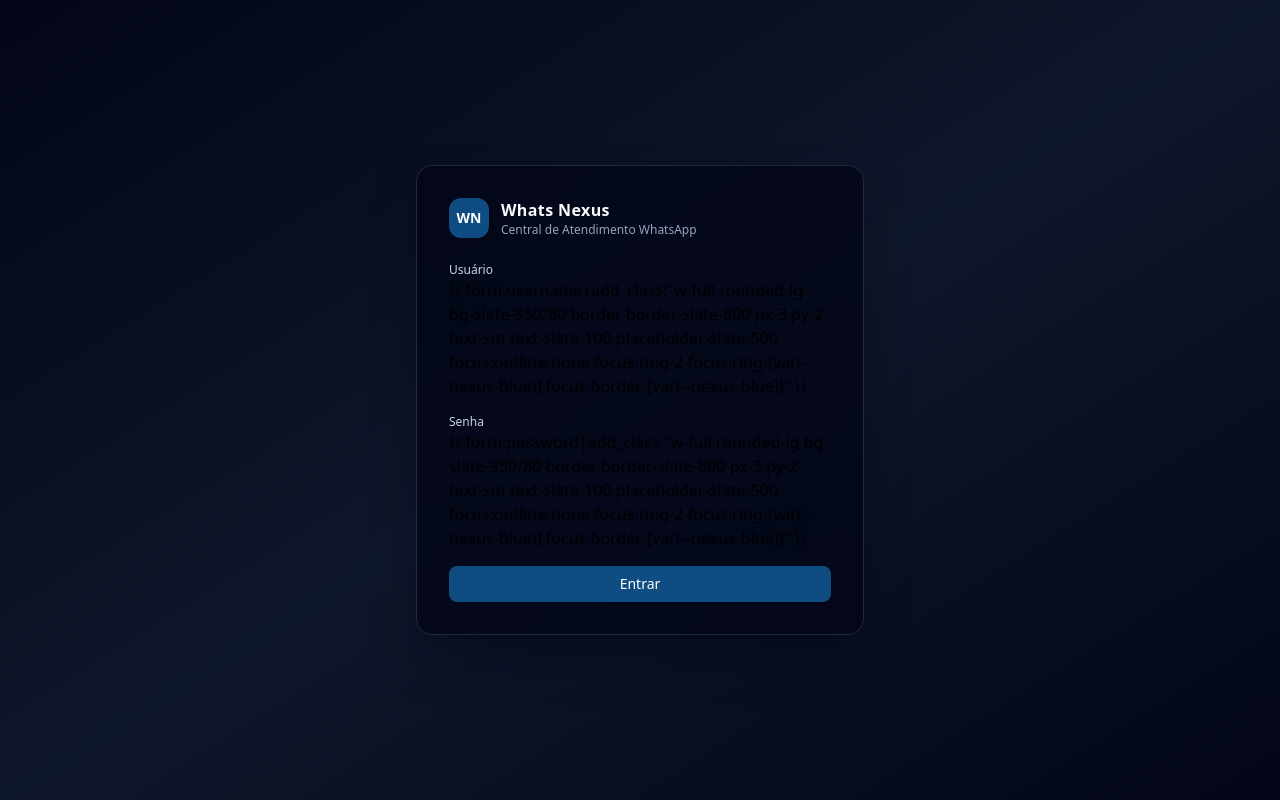
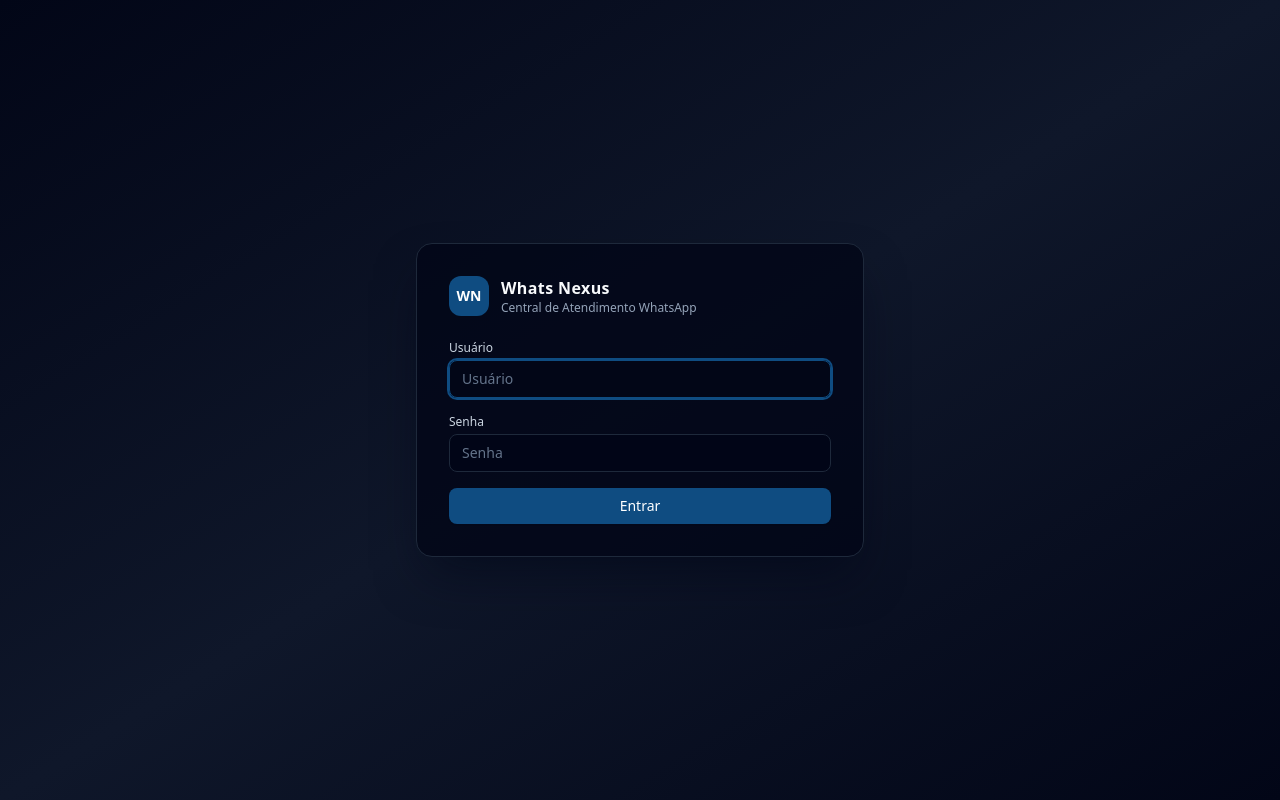
Before and after one commit to brunoolira1990/wts-nexus, a Django app: page /login/ in a window 1280 px wide. Run offline with Django 4.2, Linux system fonts and the light colour scheme; some libraries are stand-ins or nearby versions.

Commit message:
fix: manual login form rendering

```diff
--- a/templates/registration/login.html
+++ b/templates/registration/login.html
@@ -42,38 +42,37 @@
       <form method="post" class="space-y-4">
         {% csrf_token %}
         <div class="space-y-1">
-          <label
-            for="{{ form.username.id_for_label }}"
-            class="block text-xs font-medium text-slate-300"
-          >
+          <label for="id_username" class="block text-xs font-medium text-slate-300">
             Usuário
           </label>
-          {{ form.username|add_class:"w-full rounded-lg bg-slate-950/80 border
-          border-slate-800 px-3 py-2 text-sm text-slate-100
-          placeholder-slate-500 focus:outline-none focus:ring-2
-          focus:ring-[var(--nexus-blue)] focus:border-[var(--nexus-blue)]" }}
+          <input
+            type="text"
+            name="username"
+            id="id_username"
+            class="w-full rounded-lg bg-slate-950/80 border border-slate-800 px-3 py-2 text-sm text-slate-100 placeholder-slate-500 focus:outline-none focus:ring-2 focus:ring-[var(--nexus-blue)] focus:border-[var(--nexus-blue)]"
+            placeholder="Usuário"
+            required
+            autofocus
+          />
           {% if form.username.errors %}
-          <p class="text-xs text-red-300 mt-1">
-            {{ form.username.errors.0 }}
-          </p>
+          <p class="text-xs text-red-300 mt-1">{{ form.username.errors.0 }}</p>
           {% endif %}
         </div>
 
         <div class="space-y-1">
-          <label
-            for="{{ form.password.id_for_label }}"
-            class="block text-xs font-medium text-slate-300"
-          >
+          <label for="id_password" class="block text-xs font-medium text-slate-300">
             Senha
           </label>
-          {{ form.password|add_class:"w-full rounded-lg bg-slate-950/80 border
-          border-slate-800 px-3 py-2 text-sm text-slate-100
-          placeholder-slate-500 focus:outline-none focus:ring-2
-          focus:ring-[var(--nexus-blue)] focus:border-[var(--nexus-blue)]" }}
+          <input
+            type="password"
+            name="password"
+            id="id_password"
+            class="w-full rounded-lg bg-slate-950/80 border border-slate-800 px-3 py-2 text-sm text-slate-100 placeholder-slate-500 focus:outline-none focus:ring-2 focus:ring-[var(--nexus-blue)] focus:border-[var(--nexus-blue)]"
+            placeholder="Senha"
+            required
+          />
           {% if form.password.errors %}
-          <p class="text-xs text-red-300 mt-1">
-            {{ form.password.errors.0 }}
-          </p>
+          <p class="text-xs text-red-300 mt-1">{{ form.password.errors.0 }}</p>
           {% endif %}
         </div>
 
```
